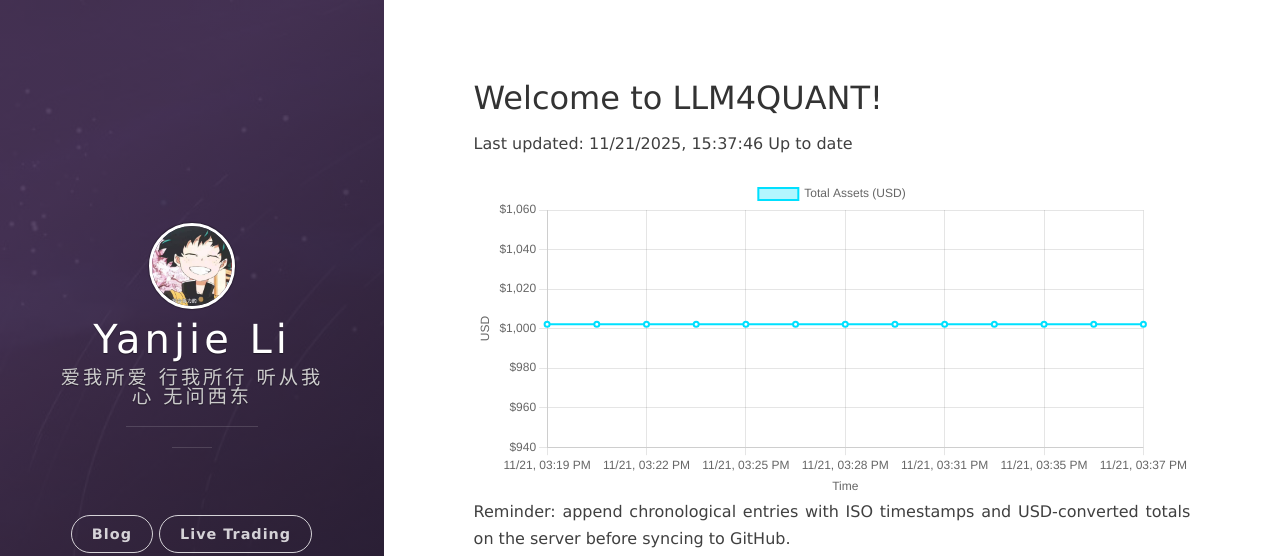
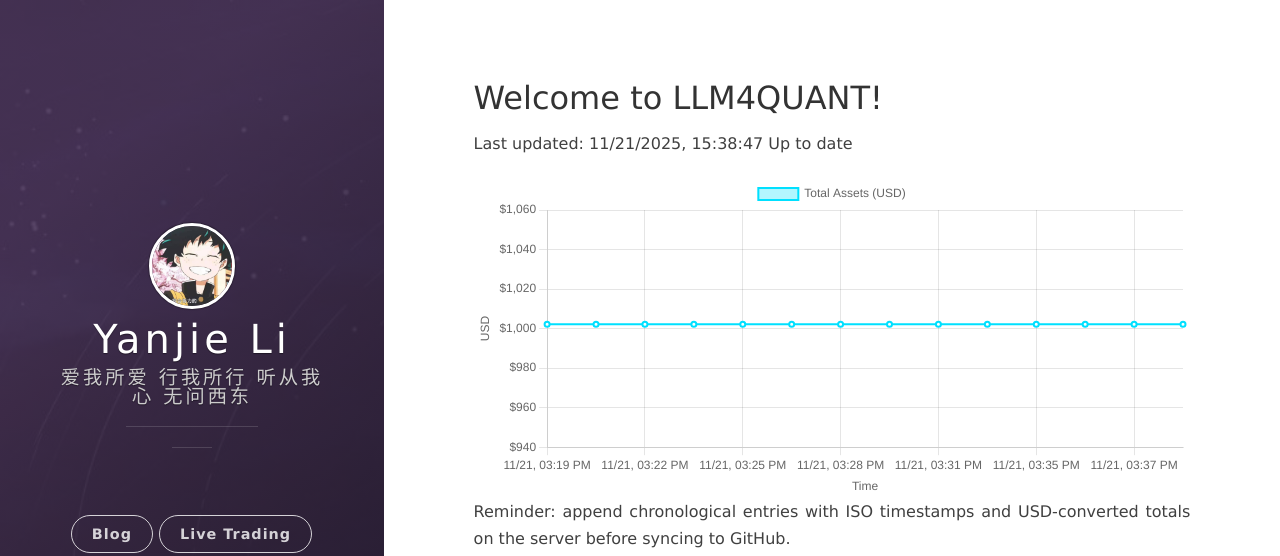
Before and after one commit to leeyegy/leeyegy.github.io, a Jekyll site: the page built from live-trading.html, in a window 1280 px wide. Shown: the top 556 px of the page. Built offline with Jekyll 4.4.1, drawn with Linux system fonts in a browser that asks for light colours; nearby versions of some CDN libraries.

Commit message:
AccountMonitor: update balance history 2025-11-21T23:38:47+08:00

```diff
--- a/assets/data/binance/balance-history.json
+++ b/assets/data/binance/balance-history.json
@@ -1,5 +1,5 @@
 {
-  "generatedAt": "2025-11-21T23:37:46+08:00",
+  "generatedAt": "2025-11-21T23:38:47+08:00",
   "asset": "total_usd_value",
   "history": [
     {
@@ -53,6 +53,10 @@
     {
       "timestamp": "2025-11-21T23:37:46+08:00",
       "totalUsd": 1002.16734911
+    },
+    {
+      "timestamp": "2025-11-21T23:38:47+08:00",
+      "totalUsd": 1002.16734911
     }
   ]
 }
```
